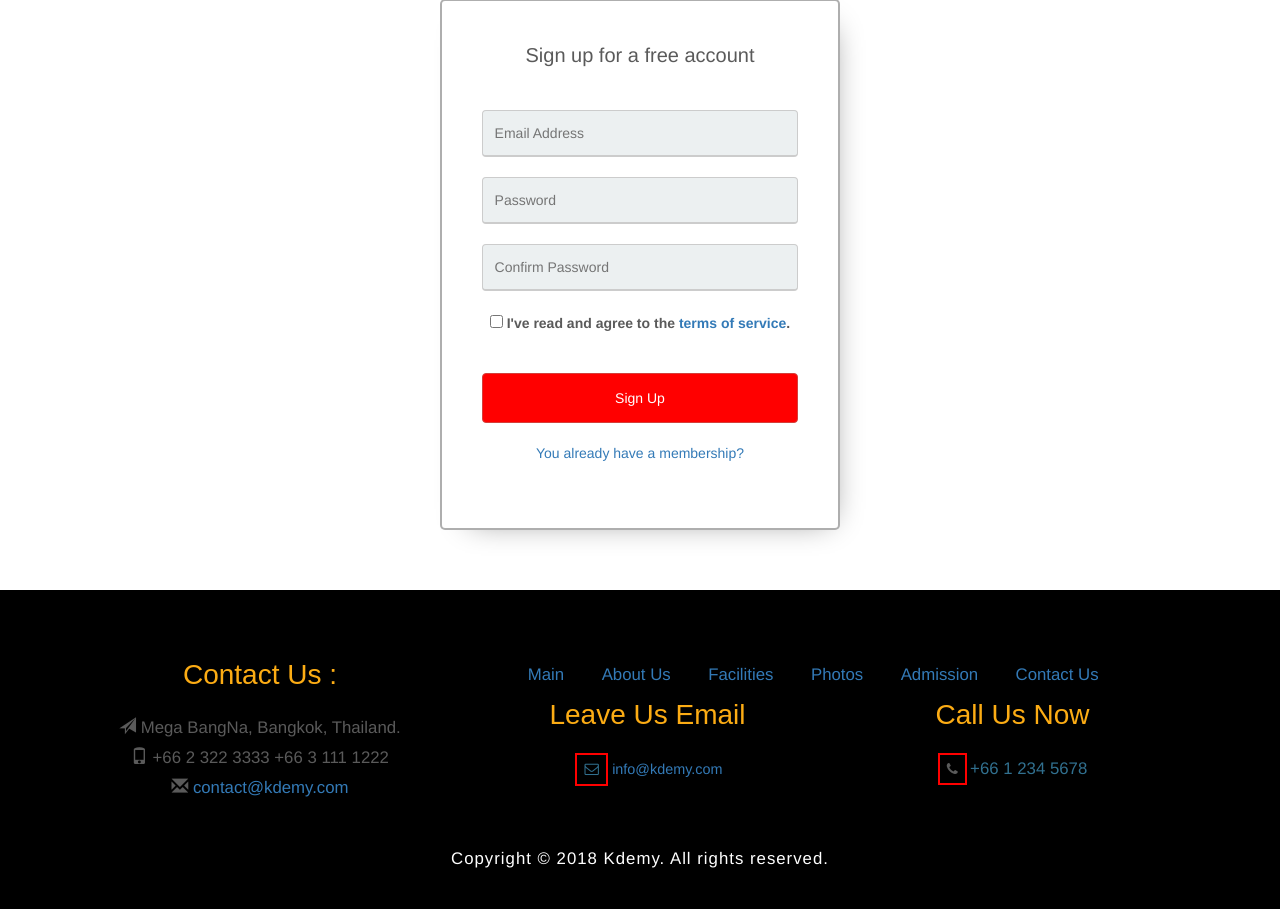
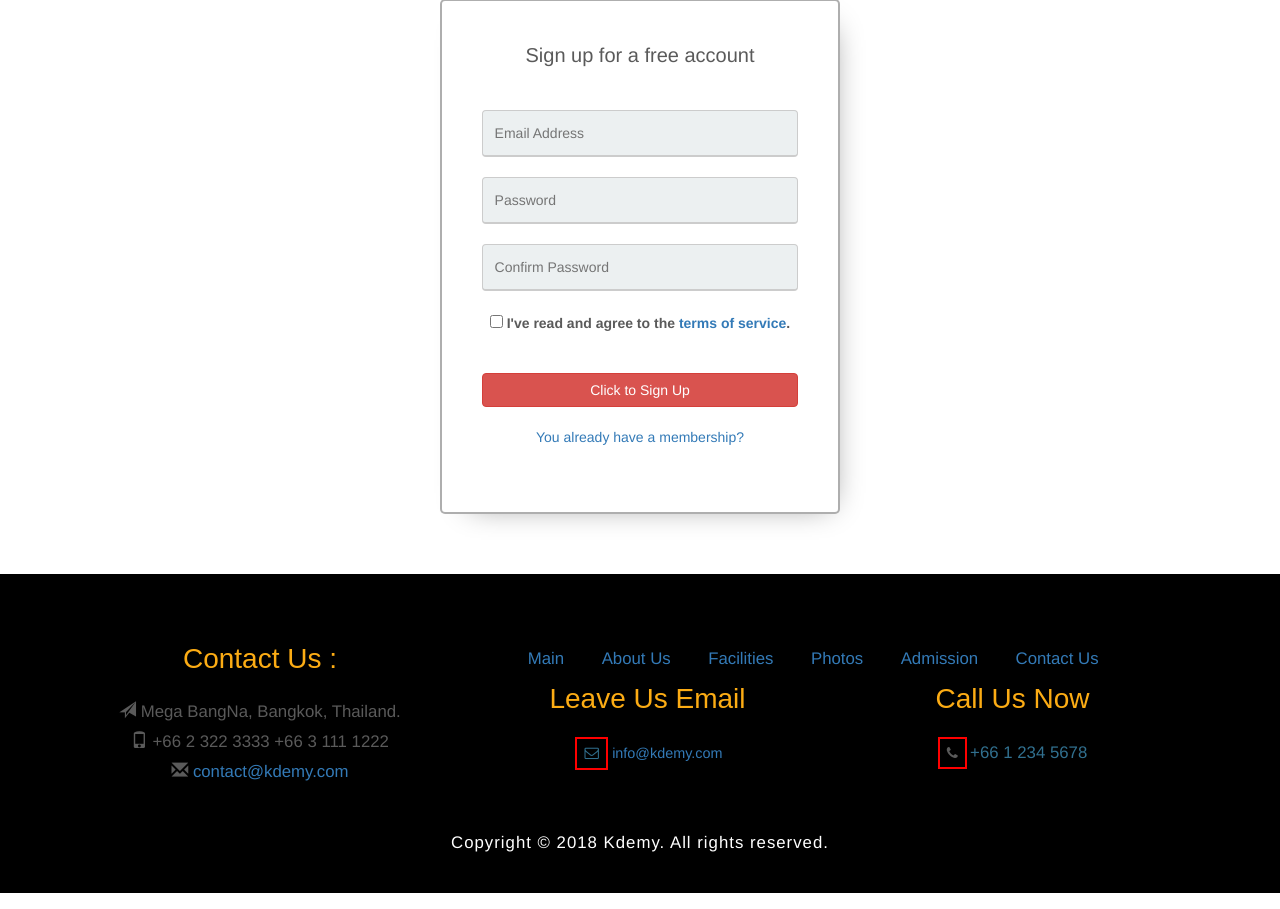
Before and after one commit to kashikushi/Kdemy2, a PHP site: page /Sign_Up.php in a window 1280 px wide. Shown: the part 228-1137 px from the top of the page. Run offline with PHP 8.4, Linux system fonts and the light colour scheme.

Commit message:
button added on signup and a link of sign removed.

```diff
--- a/Sign_Up.php
+++ b/Sign_Up.php
@@ -135,7 +135,7 @@ include("header.html");
 
 <!--form start-->
 
-<form method="POST" action="data_sign_up.php">
+<form action="data_sign_up.php" method="POST">
 <input type="email" class="email" name="email" placeholder="Email Address" required="" value="">
 <input type="password" class="email" name="password" minlength="6" placeholder="Password" required="">
 <input type="password" class="email" name="password_confirmation" minlength="6" placeholder="Confirm Password" required="">
@@ -146,8 +146,7 @@ include("header.html");
 <input type="checkbox" name="terms_of_service" id="terms" class="terms">
 <label for="terms">I've read and agree to the <a href="#">terms of service</a>.</label>
 </div>
-
-<a href="Login.php" class="btn3 btn btn-danger" name="submit"> Sign Up </a>
+<button type="submit" name="submit" class="btn3 btn btn-danger">Click to Sign Up</button>
 <div class="m-t-25 m-b--5 align-center form-group">
 <a href="Login.php" class="already">You already have a membership?</a>
 </div>
```
